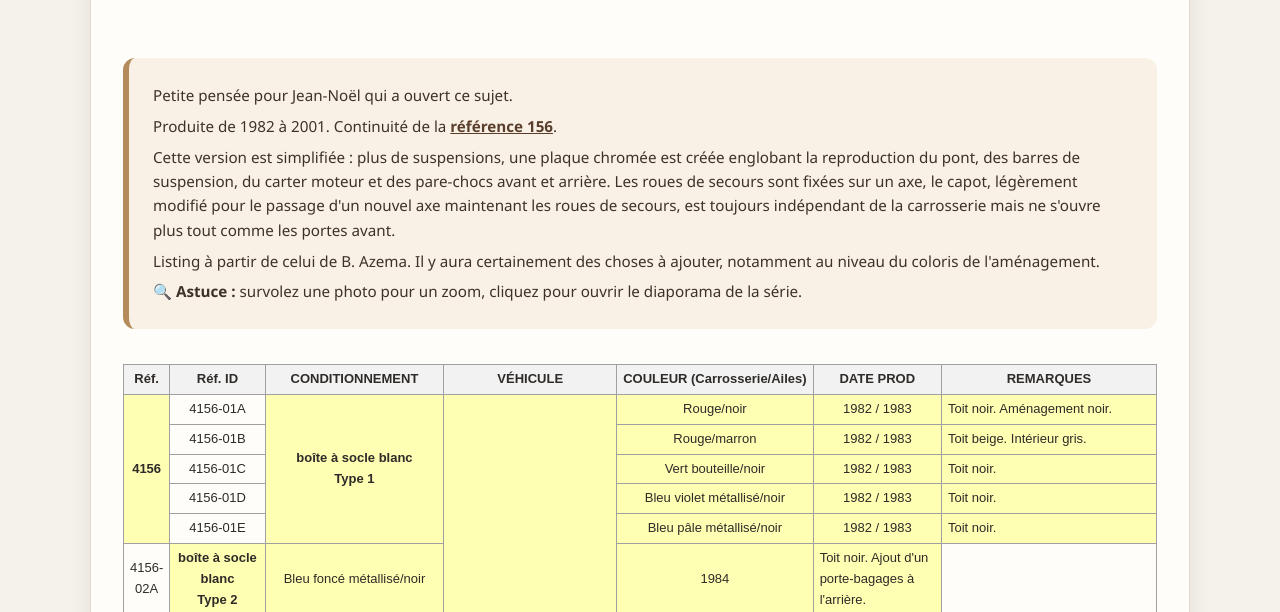
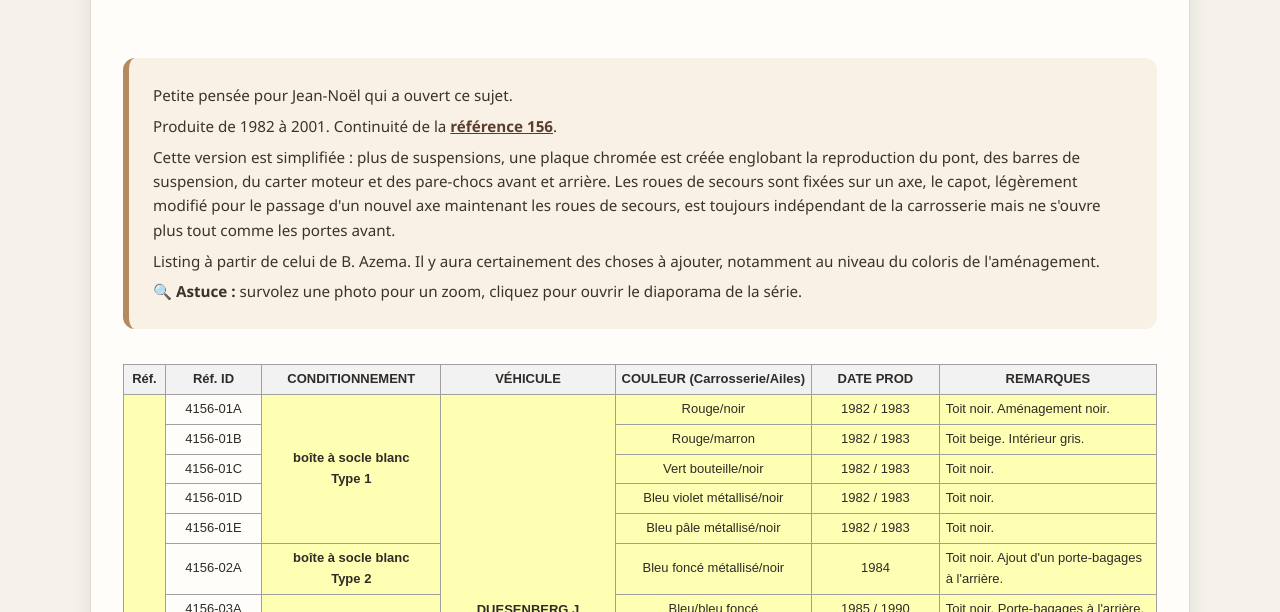
Before and after one commit to gourbi-solido/4156-DUESENBERG-J-ETUDE, a plain HTML site: page index.html in a window 1280 px wide. Shown: the part 188-800 px from the top of the page. Drawn offline with Linux system fonts and the light colour scheme.

Commit message:
Update index.html

```diff
--- a/index.html
+++ b/index.html
@@ -355,7 +355,7 @@
                 <tbody>
                     <!-- BLOC 1 -->
                     <tr>
-                        <td class="bg-yellow center bold" rowspan="5">4156</td>
+                        <td class="bg-yellow center bold" rowspan="11">4156</td>
                         <td class="center">4156-01A</td>
                         <td class="bg-yellow center bold" rowspan="5">boîte à socle blanc<br>Type 1</td>
                         <td class="bg-yellow center bold" rowspan="11">DUESENBERG J<br>Berline 1935</td>
```
